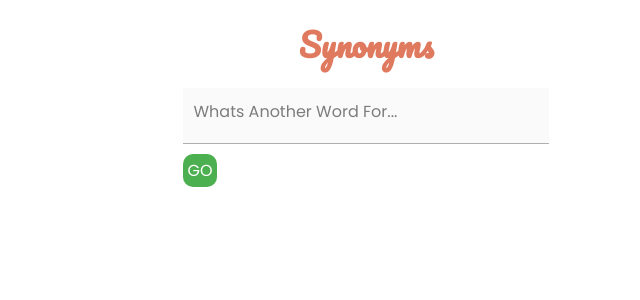
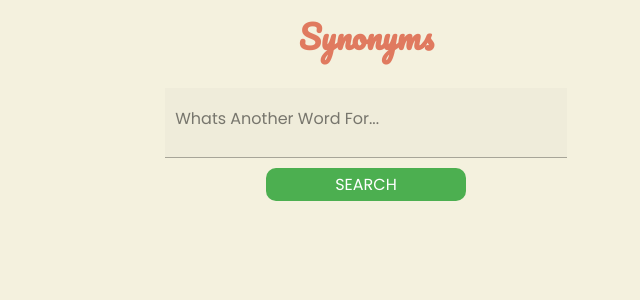
Before and after one commit to arvin361/synonym-finder, a React (Create React App) app: page / in a window 1280 px wide. Shown: the top 300 px of the page, without its empty margins (274-914 px from the left). Built offline with nearby package versions, Linux system fonts and the light colour scheme.

Commit message:
Update styling for extension view

```diff
--- a/src/App.js
+++ b/src/App.js
@@ -47,7 +47,7 @@ function App() {
         </label>
 
         <button className="page__button" onClick={getSynonym} type="submit">
-          GO
+          SEARCH
         </button>
       </div>
 
--- a/src/App.scss
+++ b/src/App.scss
@@ -15,7 +15,7 @@
   display: flex;
   flex-direction: column;
   align-items: center;
-  // background-color: $Eggshell;
+  background-color: $Eggshell;
 
   font-family: "Poppins", sans-serif;
 
@@ -24,19 +24,13 @@
     font-size: 2rem;
     font-family: "Pacifico", cursive;
     color: $Terra-Cotta;
-    padding: 1rem;
+    padding: 0.5rem;
   }
 
-  // &__search {
-  //   background-color: #4db33d;
-  //   height: 38px;
-  //   width: 60px;
-  //   border: none;
-  //   color: white;
-  //   box-shadow: 0px 3px 2px #439e34;
-  //   cursor: pointer;
-  //   padding: 0;
-  // }
+  &__search {
+    text-align: center;
+    padding: 1rem 0;
+  }
 
   &__button {
     position: relative;
@@ -52,6 +46,7 @@
     cursor: pointer;
     border-radius: 10px;
     margin-top: 10px;
+    width: 50%;
 
     &::after {
       content: "";
@@ -140,7 +135,7 @@
   border: 0;
   font-family: inherit;
   padding: 0.5rem 0.5rem 0;
-  height: 56px;
+  height: 70px;
   font-size: 16px;
   font-weight: 400;
   background: rgba(0, 0, 0, 0.02);
```
